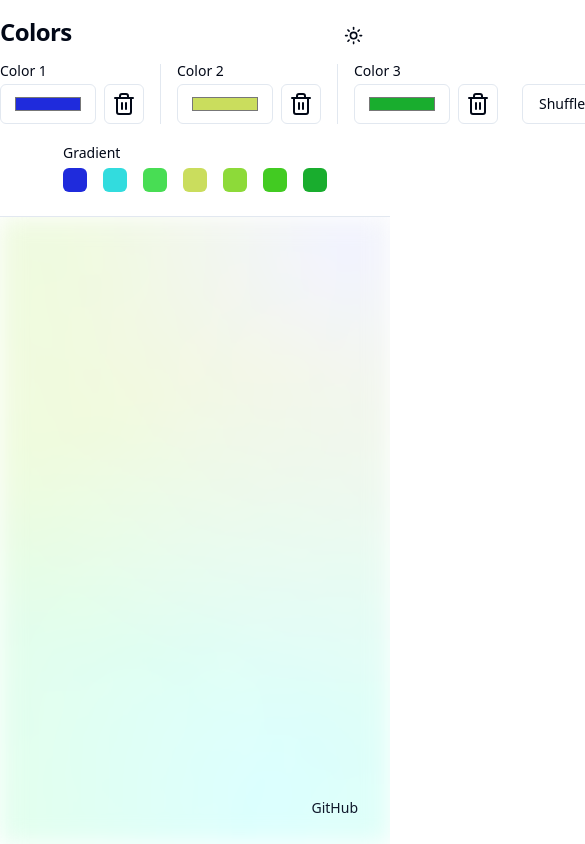
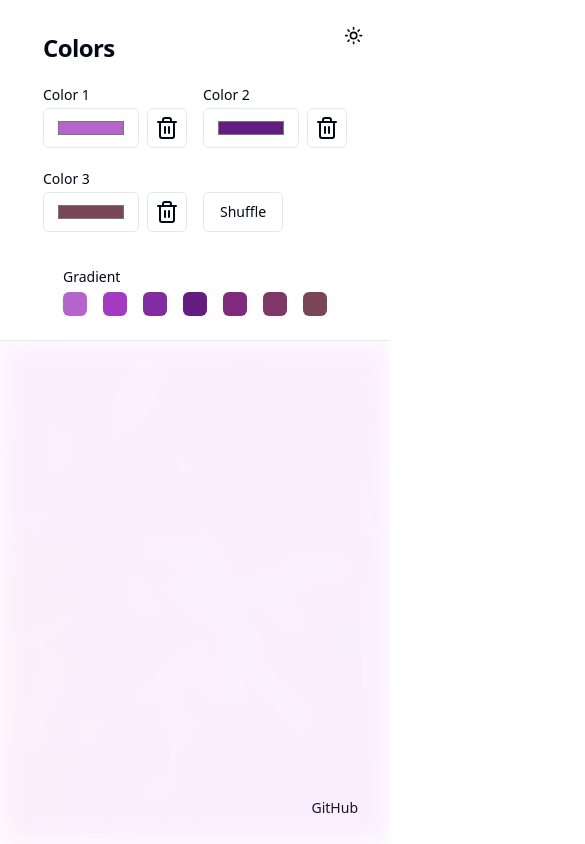
Before and after one commit to HoverBaum/gradientMesh, a React (Vite) app: page / in a window 390 px wide. Shown: the whole page, 585 px wide, since content can reach past the window. Built offline with nearby package versions, Linux system fonts and the light colour scheme.

Commit message:
🎨 mobile design

```diff
--- a/src/App.tsx
+++ b/src/App.tsx
@@ -5,29 +5,14 @@ import { Label } from './components/ui/label'
 import { Separator } from './components/ui/separator'
 import { MeshDisplay } from './MeshDisplay'
 import { ModeToggle } from './components/mode-toggle'
-import { Button } from './components/ui/button'
+import { randomColors } from './randomColors'
 
 const MAX_COLORS = 3
 const GRADIENT_COLORS = 7
 const GRADIENT_MODE = 'hsl'
 
 function App() {
-  const shuffleColors = (): ColorType[] => [
-    {
-      value: chroma.random().hex(),
-      id: '1',
-    },
-    {
-      value: chroma.random().hex(),
-      id: '2',
-    },
-    {
-      value: chroma.random().hex(),
-      id: '3',
-    },
-  ]
-
-  const [colors, setColors] = useState<ColorType[]>(shuffleColors())
+  const [colors, setColors] = useState<ColorType[]>(randomColors())
   const [gradientColors, setGradientColors] = useState<string[]>([])
 
   useEffect(() => {
@@ -62,20 +47,12 @@ function App() {
       <div className="absolute top-4 right-4">
         <ModeToggle />
       </div>
-      <div className="flex max-w-prose items-end mx-auto">
+      <div className="max-w-prose mx-auto">
         <ColorConfigurator
           colors={colors}
           onColorsChange={setColors}
           maxNumberOfColors={MAX_COLORS}
         />
-
-        <Button
-          className="ml-6"
-          variant="outline"
-          onClick={() => setColors(shuffleColors())}
-        >
-          Shuffle
-        </Button>
       </div>
       <div className="max-w-prose mx-auto mt-4 flex">
         <div>
--- a/src/ColorConfigurator.tsx
+++ b/src/ColorConfigurator.tsx
@@ -2,9 +2,9 @@ import React from 'react'
 import { Input } from './components/ui/input'
 import { Label } from './components/ui/label'
 import { Button } from './components/ui/button'
-import { Separator } from './components/ui/separator'
 import chroma from 'chroma-js'
 import { Trash2Icon } from 'lucide-react'
+import { randomColors } from './randomColors'
 
 export type ColorType = {
   value: string
@@ -23,13 +23,13 @@ export const ColorConfigurator: React.FC<ColorConfiguratorProps> = ({
   maxNumberOfColors,
 }) => {
   return (
-    <div className="max-w-prose mx-auto">
+    <div className="w-full sm:w-[65ch] mx-auto p-4">
       <h3 className="scroll-m-20 text-2xl font-semibold tracking-tight my-4">
         Colors
       </h3>
-      <div className="flex">
+      <div className="grid grid-cols-2 sm:grid-cols-4 gap-4">
         {colors.map((color, index) => (
-          <div className="flex" key={color.id}>
+          <div className="flex mt-2" key={color.id}>
             <div className="grid max-w-sm items-center gap-1.5">
               <Label htmlFor="email">Color {index + 1}</Label>
               <div className="flex gap-2">
@@ -62,9 +62,9 @@ export const ColorConfigurator: React.FC<ColorConfiguratorProps> = ({
                 )}
               </div>
             </div>
-            {index < maxNumberOfColors - 1 && (
+            {/* {index < maxNumberOfColors - 1 && (
               <Separator className="h-full mx-4" orientation="vertical" />
-            )}
+            )} */}
           </div>
         ))}
         {colors.length < maxNumberOfColors && (
@@ -85,6 +85,14 @@ export const ColorConfigurator: React.FC<ColorConfiguratorProps> = ({
             </Button>
           </div>
         )}
+        <div className="flex items-end">
+          <Button
+            variant="outline"
+            onClick={() => onColorsChange(randomColors(colors.length))}
+          >
+            Shuffle
+          </Button>
+        </div>
       </div>
     </div>
   )
--- /dev/null
+++ b/src/randomColors.ts
@@ -0,0 +1,13 @@
+import chroma from 'chroma-js'
+import { ColorType } from './ColorConfigurator'
+
+export const randomColors = (amount = 3): ColorType[] => {
+  const colors = [] as ColorType[]
+  for (let i = 0; i < amount; i++) {
+    colors.push({
+      value: chroma.random().hex(),
+      id: i.toString(),
+    })
+  }
+  return colors
+}
```
